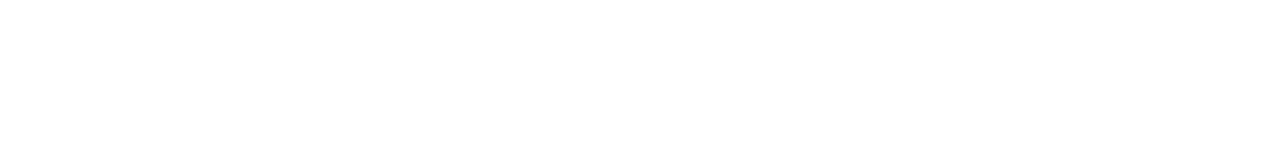
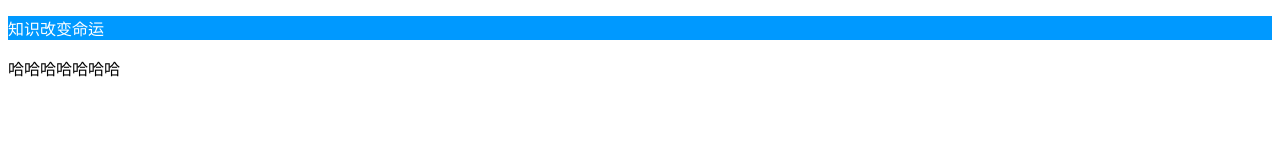
Before and after one commit to Aloved7/mygithub81, a plain HTML site: page index.html in a window 1280 px wide. Drawn offline with Linux system fonts and the light colour scheme.

Commit message:
index.html基本结构上添加了css文件和div

```diff
--- /dev/null
+++ b/css/style.css
@@ -0,0 +1,4 @@
+p{
+    background-color: #09f;
+    color:  #fff;
+}
--- a/index.html
+++ b/index.html
@@ -5,8 +5,10 @@
     <meta http-equiv="X-UA-Compatible" content="IE=edge">
     <meta name="viewport" content="width=device-width, initial-scale=1.0">
     <title>Document</title>
+    <link rel="stylesheet" href="css/style.css">
 </head>
 <body>
-
+    <p>知识改变命运</p>
+    <div>哈哈哈哈哈哈哈</div>
 </body>
 </html>
```
